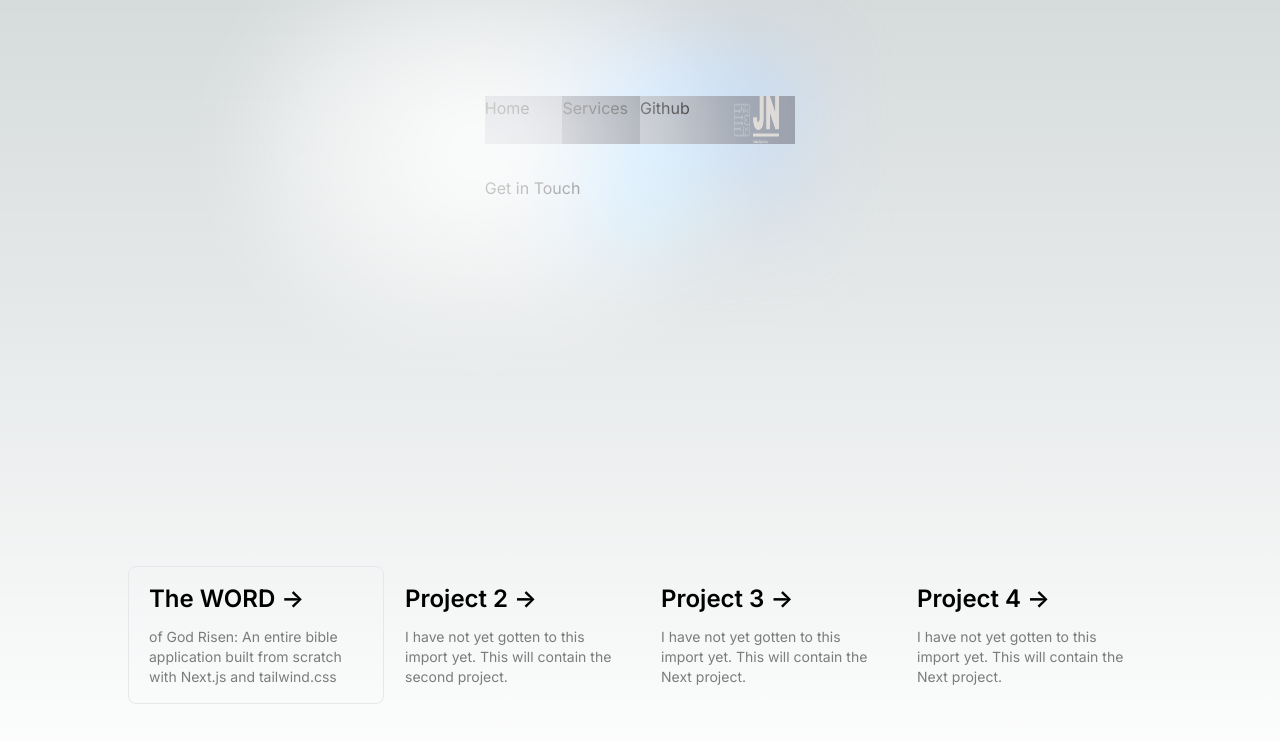
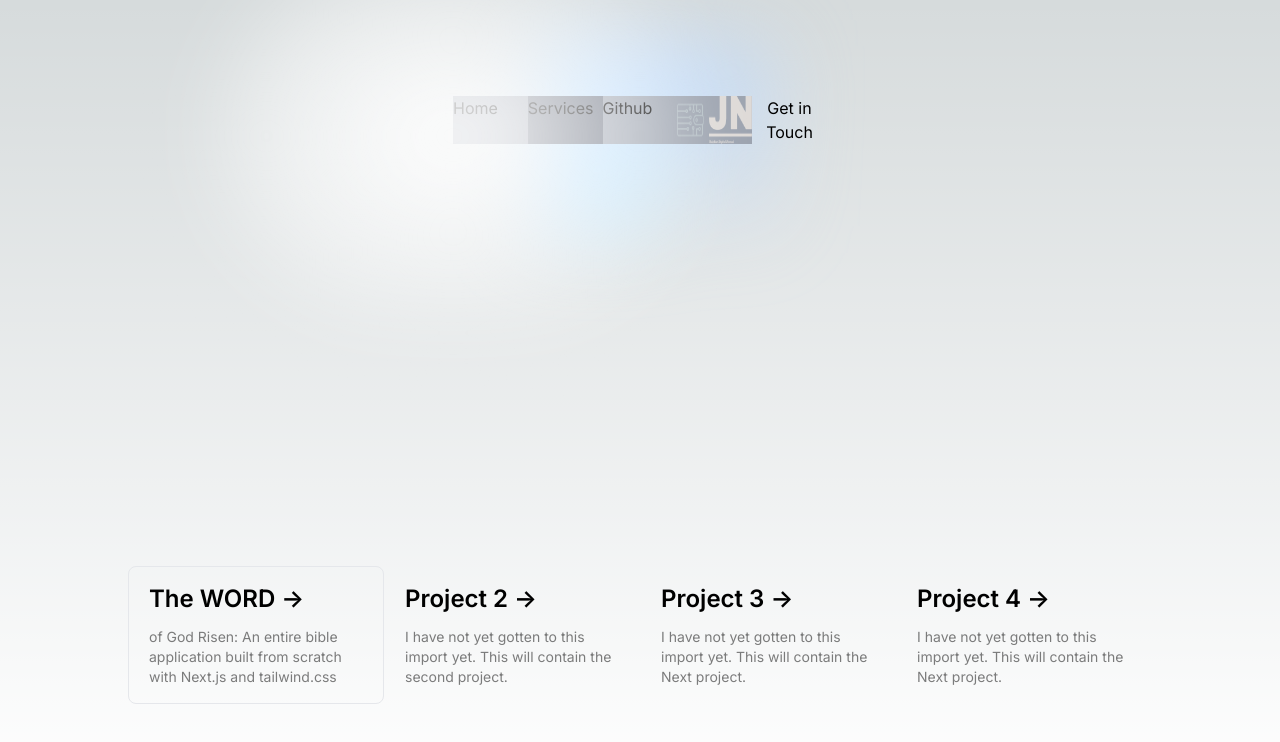
Before and after one commit to jnutt367/jason-nutt-digital-nomad, a Next.js app: page / in a window 1280 px wide. Shown: the top 742 px of the page. Built offline with nearby package versions, Linux system fonts and the light colour scheme.

Commit message:
commit for new layout

```diff
--- a/src/app/page.js
+++ b/src/app/page.js
@@ -5,35 +5,37 @@ export default function Home() {
     <main className="flex min-h-screen bg-red flex-col items-center justify-between p-24">
 
   <div className="relative flex place-items-center before:absolute before:h-[300px] before:w-[480px] before:-translate-x-1/2 before:rounded-full before:bg-gradient-radial before:from-white before:to-transparent before:blur-2xl before:content-[''] after:absolute after:-z-20 after:h-[180px] after:w-[240px] after:translate-x-1/3 after:bg-gradient-conic after:from-sky-200 after:via-blue-200 after:blur-2xl after:content-[''] before:dark:bg-gradient-to-br before:dark:from-transparent before:dark:to-blue-700 before:dark:opacity-10 after:dark:from-sky-900 after:dark:via-[#0141ff] after:dark:opacity-40 before:lg:h-[360px] z-[-1]">
-      <article>
+
       <ul className="flex mb-8">
-        <li className="w-1/3 bg-gray-400 h-12">
+        <li className="w-1/5 bg-gray-400 h-12">
           Home
         </li>
-        <li className="w-1/3 bg-gray-500 h-12">
+        <li className="w-1/5 bg-gray-500 h-12">
          Services
         </li>
-        <li className="w-1/3 bg-gray-400 h-12">
+        <li className="w-1/5 bg-gray-400 h-12">
           Github
         </li>
 
 
         <Image
-          className="w-1/4  px-4 bg-gray-400 h-12 dark:drop-shadow-[0_0_0.3rem_gold] grey:invert"
+          className="w-1/5 bg-gray-400 h-12 dark:drop-shadow-[0_0_0.3rem_gold] grey:invert"
           src="/jn-high-resolution-logo-transparent.png"
           alt="Next.js Logo"
-          width={350}
-          height={150}
+          width={500}
+          height={300}
           priority
         />
 
 
-    </ul>
 
-<button>
+
+<button className="w-1/5 bg-black-400 h-12">
     Get in Touch
 </button>
-</article>
+</ul>
+
+
       </div>
 
       <div className="mb-32 grid text-center lg:max-w-5xl lg:w-full lg:mb-0 lg:grid-cols-4 lg:text-left">
```
